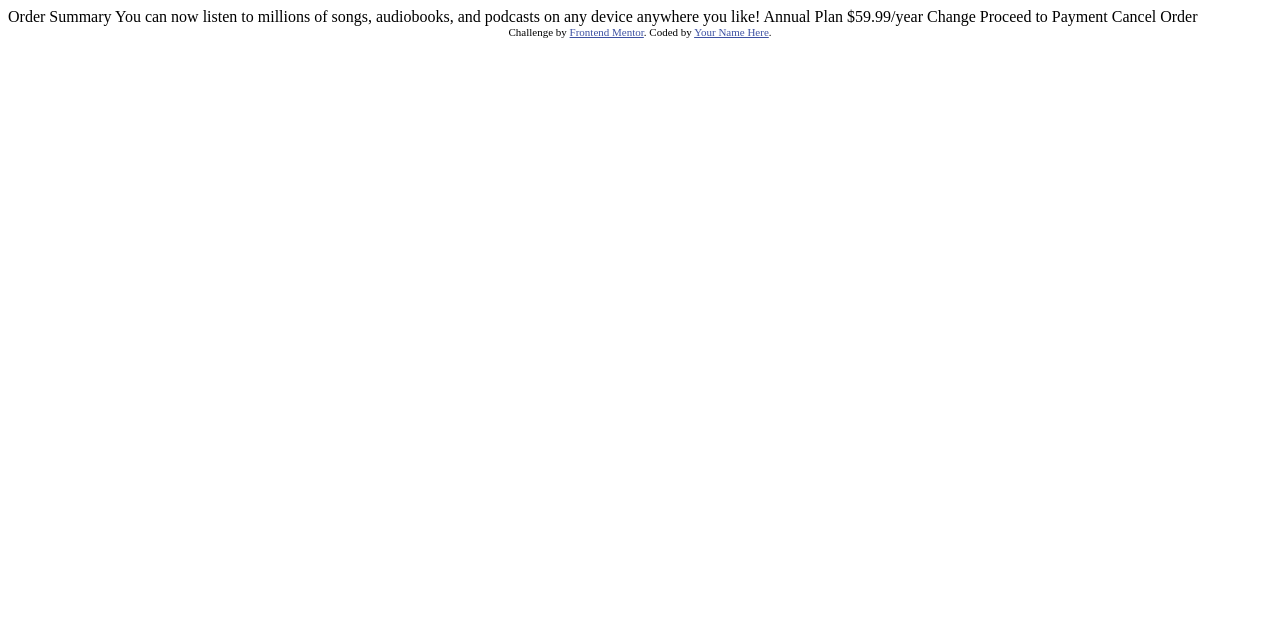
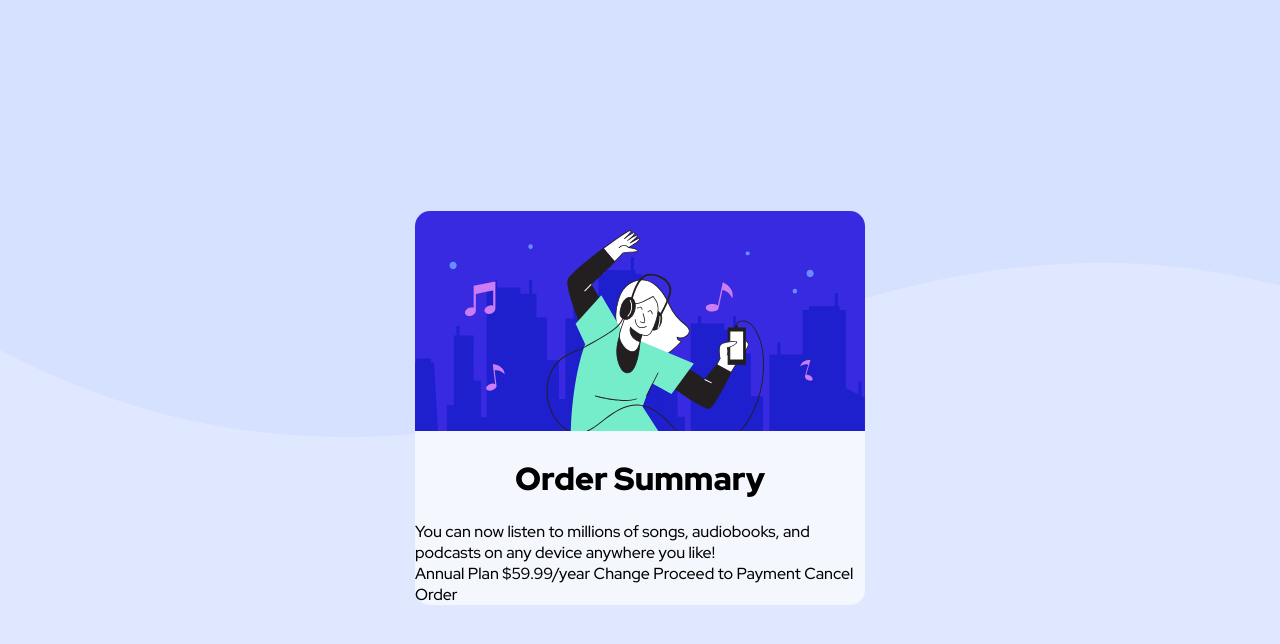
Before and after one commit to PongpolR/order-summary-component, a plain HTML site: page index.html in a window 1280 px wide. Drawn offline with Linux system fonts and the light colour scheme.

Commit message:
create card component

```diff
--- a/index.html
+++ b/index.html
@@ -1,37 +1,55 @@
 <!DOCTYPE html>
 <html lang="en">
+
 <head>
   <meta charset="UTF-8">
-  <meta name="viewport" content="width=device-width, initial-scale=1.0"> <!-- displays site properly based on user's device -->
+  <meta name="viewport" content="width=device-width, initial-scale=1.0">
+  <!-- displays site properly based on user's device -->
 
   <link rel="icon" type="image/png" sizes="32x32" href="./images/favicon-32x32.png">
+  <link rel="stylesheet" href="style.css">
+  <link rel="preconnect" href="https://fonts.googleapis.com">
+  <link rel="preconnect" href="https://fonts.gstatic.com" crossorigin>
+  <link href="https://fonts.googleapis.com/css2?family=Red+Hat+Display:wght@500;700;900&display=swap" rel="stylesheet">
 
   <title>Frontend Mentor | Order summary card</title>
 
-  <!-- Feel free to remove these styles or customise in your own stylesheet 👍 -->
-  <style>
-    .attribution { font-size: 11px; text-align: center; }
-    .attribution a { color: hsl(228, 45%, 44%); }
-  </style>
 </head>
+
 <body>
+  <div class="main">
+    <div class="card">
+      <header>
+        <img src="images/illustration-hero.svg" alt="header">
+        <h1>Order Summary</h1>
+      </header>
+      <main>
+        <div>
+          You can now listen to millions of songs, audiobooks, and podcasts on any
+          device anywhere you like!
+        </div>
+      </main>
+      <footer>
+        <div>
+          Annual Plan
+          $59.99/year
 
-  Order Summary
+          Change
 
-  You can now listen to millions of songs, audiobooks, and podcasts on any
-  device anywhere you like!
+          Proceed to Payment
+          Cancel Order
+        </div>
+      </footer>
+    </div>
 
-  Annual Plan
-  $59.99/year
 
-  Change
 
-  Proceed to Payment
-  Cancel Order
 
-  <div class="attribution">
-    Challenge by <a href="https://www.frontendmentor.io?ref=challenge" target="_blank">Frontend Mentor</a>.
-    Coded by <a href="#">Your Name Here</a>.
+
   </div>
+
+
+
 </body>
+
 </html>
--- /dev/null
+++ b/style.css
@@ -0,0 +1,46 @@
+@media all {
+  body {
+    display: flex;
+    flex-direction: column;
+    justify-content: center;
+    min-height: 100vh;
+    font-family: 'Red Hat Display';
+  }
+  .main {
+    display: flex;
+    justify-content: center;
+  }
+  .card {
+    background-color: hsl(225, 100%, 98%);
+    width: 450px;
+    display: flex;
+    flex-direction: column;
+    border-radius: 15px;
+  }
+  header img {
+    border-top-left-radius: 15px;
+    border-top-right-radius: 15px;
+  }
+  h1 {
+    font-weight: 900;
+    text-align: center;
+  }
+}
+
+/* desktop */
+@media(min-width: 376px) {
+  body {
+    background: url('images/pattern-background-desktop.svg');
+    background-repeat:repeat-x;
+    background-color: hsl(225, 100%, 94%);
+  }
+}
+
+/* mobile */
+@media(max-width: 375px) {
+  body {
+    background: url('images/pattern-background-mobile.svg');
+    background-repeat:repeat-x;
+    background-color: hsl(225, 100%, 94%);
+  }
+}
```
